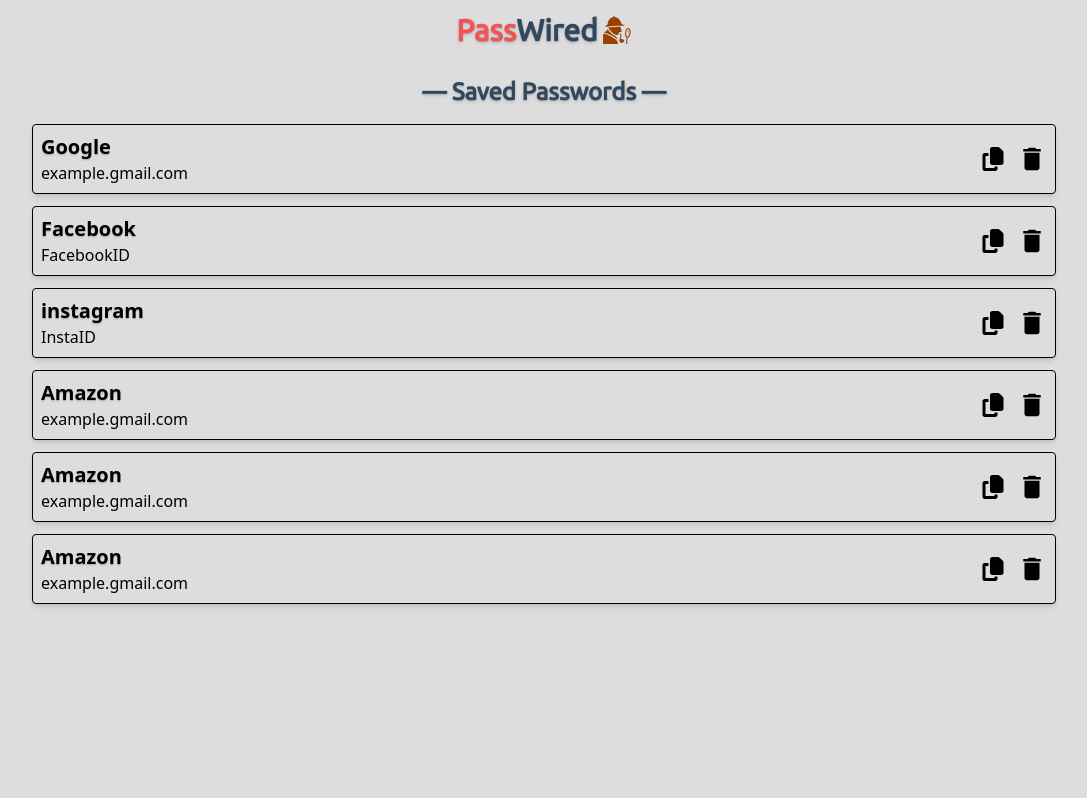
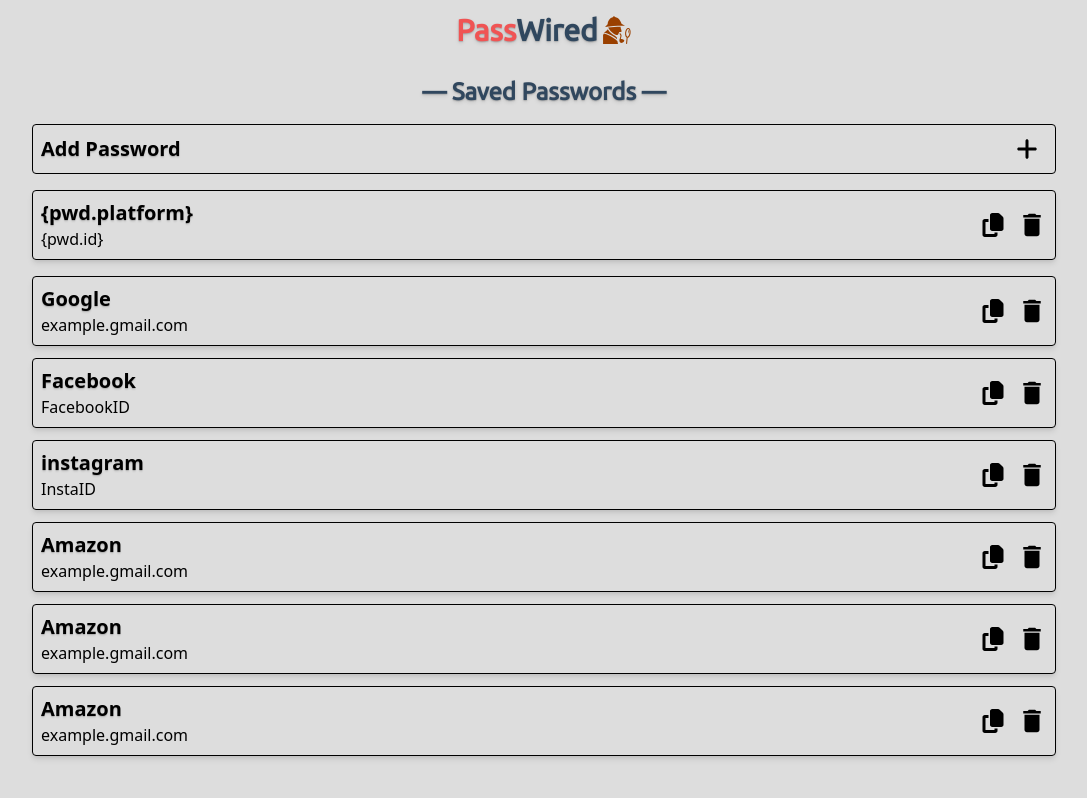
Before and after one commit to Divyansh-Jitpure/PassWired, a React (Vite) app in the folder client/: page /vault in a window 1280 px wide. Shown: the whole page, without its empty margins (96-1183 px from the left). Built offline with nearby package versions, Linux system fonts and the light colour scheme.

Commit message:
Vault update progress

```diff
--- a/client/src/pages/more/UserInfo.jsx
+++ b/client/src/pages/more/UserInfo.jsx
@@ -1,5 +1,5 @@
 import React from "react";
-import pic from "/public/pic2.png";
+import pic from "/pic2.png";
 import { useNavigate } from "react-router";
 
 const UserInfo = () => {
--- /dev/null
+++ b/client/src/pages/vault/AddPassword.jsx
@@ -0,0 +1,17 @@
+import React from "react";
+import { FaPlus } from "react-icons/fa6";
+
+const AddPassword = () => {
+  return (
+    <div className="grid w-[80%] grid-cols-2 rounded border px-2 py-1">
+      <span className="my-auto mr-auto text-xl font-semibold text-shadow-sm">
+        Add Password
+      </span>
+      <button className="ml-auto cursor-pointer rounded-full p-2 text-2xl hover:bg-amber-50 active:bg-amber-50">
+        <FaPlus />
+      </button>
+    </div>
+  );
+};
+
+export default AddPassword;
--- a/client/src/pages/vault/Vault.jsx
+++ b/client/src/pages/vault/Vault.jsx
@@ -1,11 +1,17 @@
 import React from "react";
 import RecentPasswords from "../home/RecentPasswords";
 import Title from "../../components/Title";
+import Password from "../../components/Password";
+import AddPassword from "./AddPassword";
 
 const Vault = () => {
   return (
     <div className="mt-4 flex flex-col items-center gap-4 select-none">
       <Title text="Saved Passwords" />
+      <AddPassword />
+      <section className="w-[80%]">
+        <Password platform="{pwd.platform}" id="{pwd.id}" />
+      </section>
       <RecentPasswords pwdCount={Number.MAX_VALUE} />
     </div>
   );
--- a/client/vite.config.js
+++ b/client/vite.config.js
@@ -5,7 +5,7 @@
 // https://vite.dev/config/
 export default defineConfig({
   plugins: [react(), tailwindcss()],
-  // server: {
-  //   host: true, //Testing remove it later
-  // },
+  server: {
+    host: true, //Testing remove it later
+  },
 });
```
Also changed, not shown: 1 other file (tests, documents, lock files or other folders).
